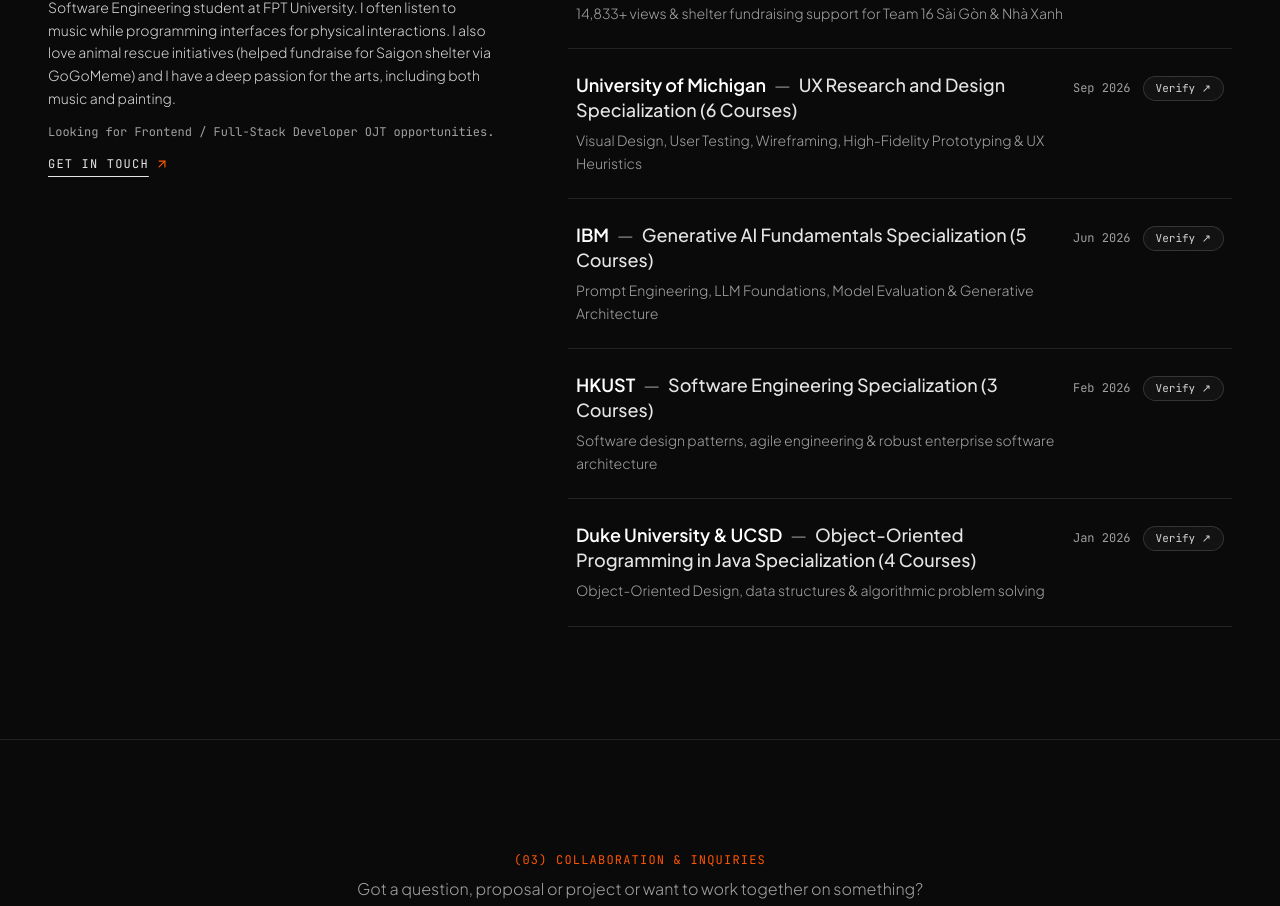
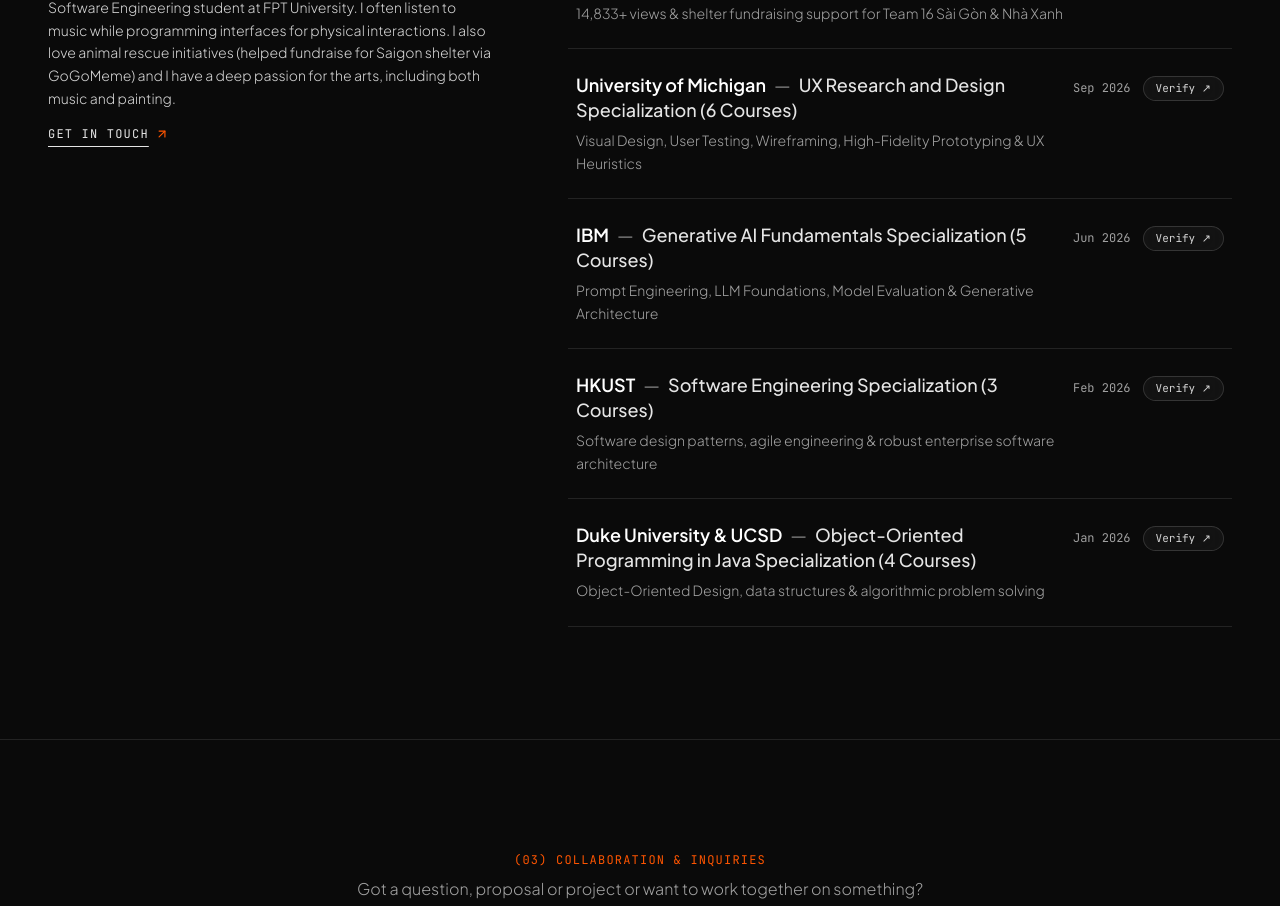
Before and after one commit to HuuNguyenTa/portfolio, a React (Vite) app in the folder portfolio/: page / in a window 1280 px wide. Shown: the part 3040-3946 px from the top of the page. Built offline with nearby package versions, Linux system fonts and the light colour scheme.

Commit message:
refactor(icebreakers): remove redundant ojt text

```diff
--- a/portfolio/src/App.jsx
+++ b/portfolio/src/App.jsx
@@ -489,9 +489,6 @@ export default function App() {
                 <p className="text-sm text-neutral-300 font-light leading-relaxed">
                   Software Engineering student at FPT University. I often listen to music while programming interfaces for physical interactions. I also love animal rescue initiatives (helped fundraise for Saigon shelter via GoGoMeme) and I have a deep passion for the arts, including both music and painting.
                 </p>
-                <p className="text-xs text-neutral-400 font-mono pt-1">
-                  Looking for Frontend / Full-Stack Developer OJT opportunities.
-                </p>
                 <a
                   href="#contact"
                   className="inline-flex items-center gap-1.5 font-mono text-xs uppercase tracking-widest text-neutral-200 hover:text-[#ff5500] underline underline-offset-8 transition-colors pt-1 cursor-pointer"
```
